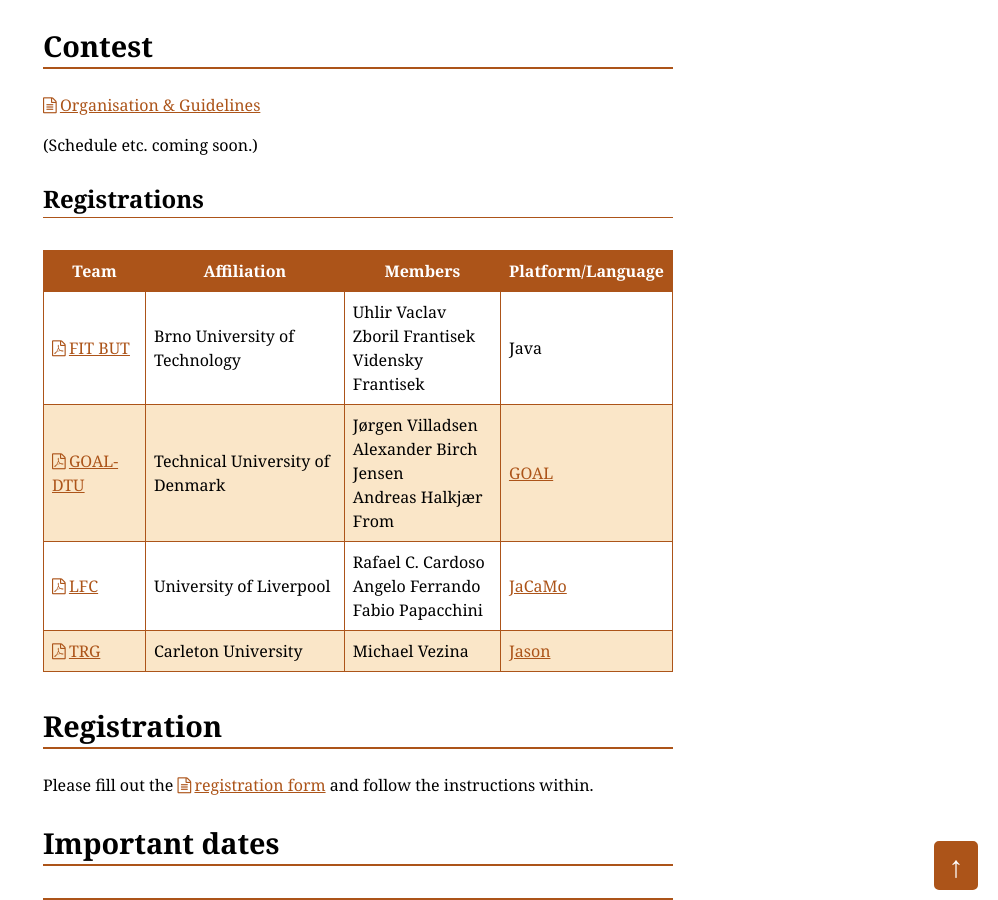
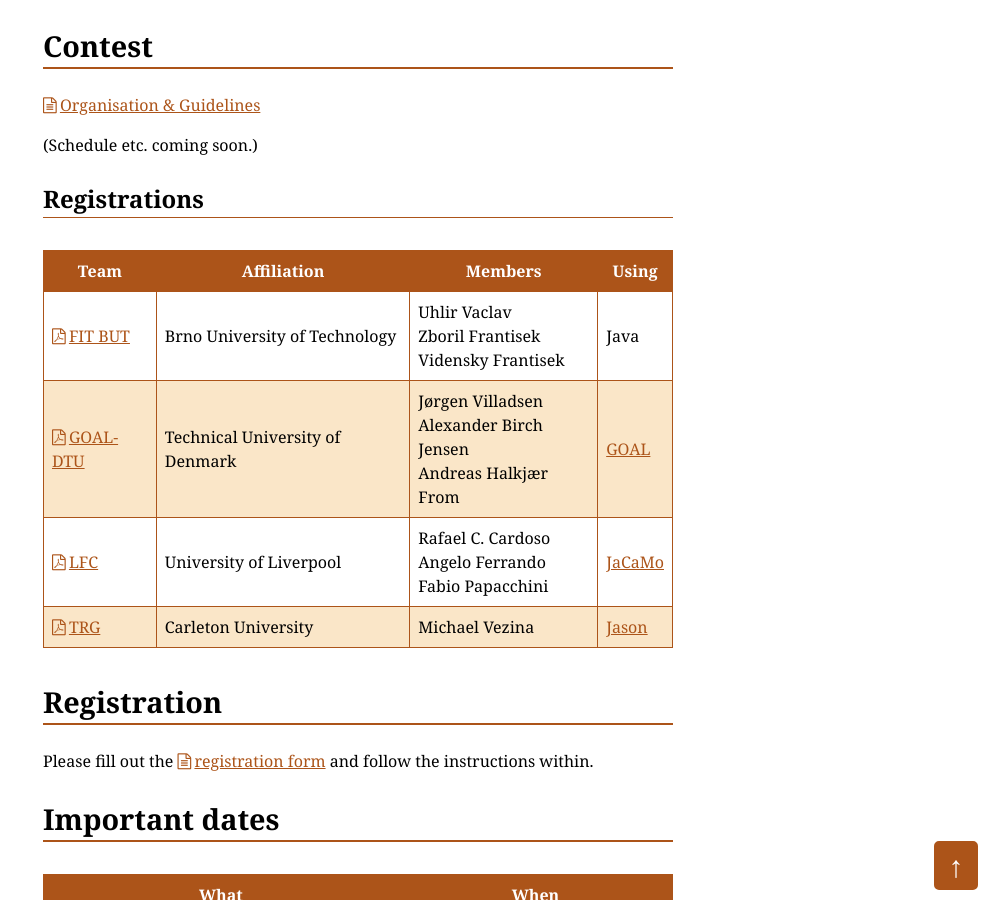
Before and after one commit to agentcontest/agentcontest.github.io, a Jekyll site: the page built from 2019/index.md, in a window 1280 px wide and 900 px high, scrolled down 788 px. Shown: the whole window, without its empty margins (282-1280 px from the left). Built offline with Jekyll 4.4.1, drawn with Linux system fonts in a browser that asks for light colours.

Commit message:
shorten title

```diff
--- a/2019/index.md
+++ b/2019/index.md
@@ -20,7 +20,7 @@
 
 ### Registrations
 
-Team | Affiliation | Members | Platform/Language
+Team | Affiliation | Members | Using
 --- | --- | ---
 [FIT BUT](registrations/FIT_BUT_public.pdf) | Brno University of Technology | Uhlir Vaclav <br> Zboril Frantisek <br> Vidensky Frantisek | Java
 [GOAL-DTU](registrations/DTU_public.pdf) | Technical University of Denmark | Jørgen Villadsen <br> Alexander Birch Jensen <br> Andreas Halkjær From | [GOAL](https://goalapl.atlassian.net/wiki/)
```
